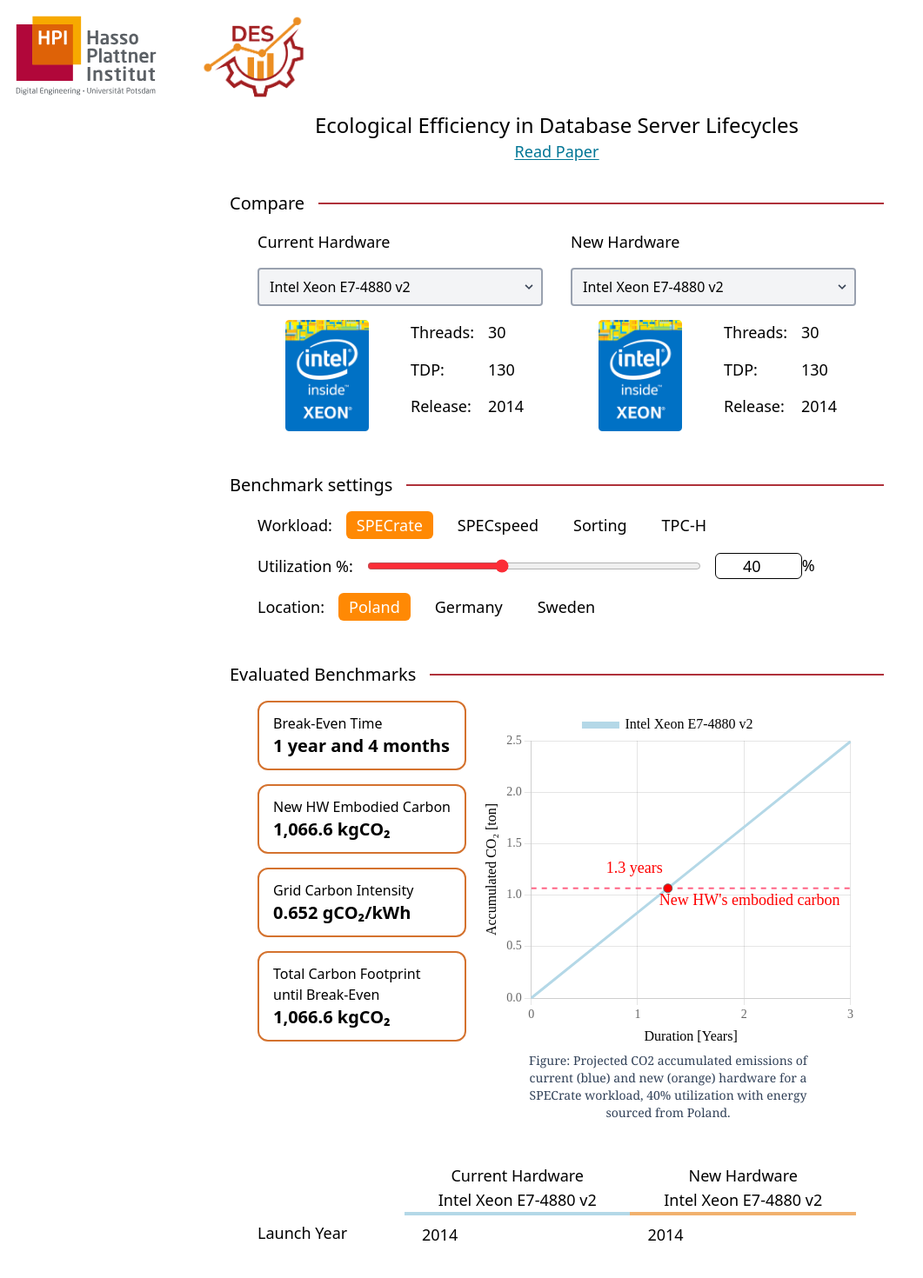
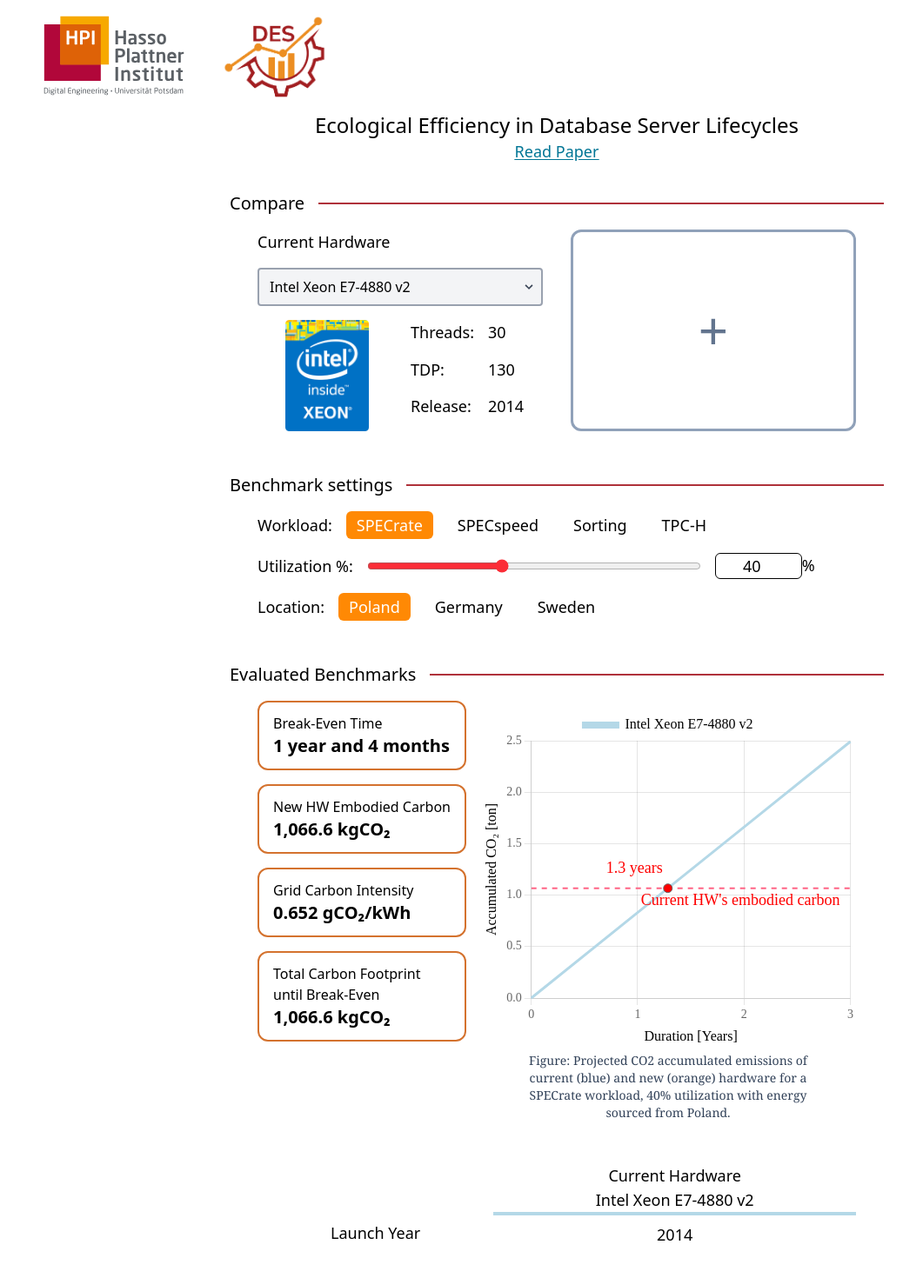
Before and after one commit to hpides/server-buy-advisor, a React (Vite) app in the folder frontend/: page / in a window 1280 px wide. Shown: the top 1470 px of the page at 87% size, without its empty margins (0-1061 px from the left). Built offline with nearby package versions, Linux system fonts and the light colour scheme.

Commit message:
added toggle for single comparison and delimeter on table values

```diff
--- a/frontend/src/App.tsx
+++ b/frontend/src/App.tsx
@@ -28,7 +28,7 @@
 
   return (
     <>
-      <header className='h-32 p-4 flex gap-12'>
+      <header className='h-32 pl-12 p-4 flex gap-10'>
         <img src={hpiLogo} className='h-full' />
         <img src={desLogo} className='h-full' />
       </header>
--- a/frontend/src/assets/data.ts
+++ b/frontend/src/assets/data.ts
@@ -21,20 +21,21 @@
   label: keyof CPUEntry;
   unit: string | null;
   tofixed: number;
+  delimeter: boolean;
 }
 
 export const CPU_METRICS: Record<string, CPUMetric> = {
-  "Launch Year": { label: "LAUNCH_YEAR", unit: null, tofixed: 0 },
-  "TDP": { label: "TDP", unit: "Watts", tofixed: 0 },
-  "TPCH runs /hr": { label: "TPCH_RUNS_PER_H", unit: "Runs/hr", tofixed: 2 },
-  "SPECint rate": { label: "SPECINT_RATE", unit: null, tofixed: 2 },
-  "SPECrate": { label: "SPECINT", unit: null, tofixed: 2 },
-  "Core Count": { label: "CORE_COUNT", unit: null, tofixed: 0 },
-  "Sorted Tuples": { label: "SORTED_TUPLES_PER_S", unit: "Tuples/sec", tofixed: 0 },
-  "Sorted Tuples ": { label: "SORTED_TUPLES_PER_JOULE", unit: "Tuples/J", tofixed: 0 },
-  "TPCH runs": { label: "TPCH_RUNS_PER_KJOULE", unit: "Runs/KJ", tofixed: 3 },
-  "SPECint": { label: "SPECINT_PER_TDP", unit: "Score/W", tofixed: 2 },
-  "SPECInt rate": { label: "SPECINTrate_PER_TDP", unit: "Rate/W", tofixed: 2 }
+  "Launch Year": { label: "LAUNCH_YEAR", unit: null, tofixed: 0, delimeter: false },
+  "TDP": { label: "TDP", unit: "Watts", tofixed: 0, delimeter: true },
+  "TPCH runs /hr": { label: "TPCH_RUNS_PER_H", unit: "Runs/hr", tofixed: 2, delimeter: true },
+  "SPECint rate": { label: "SPECINT_RATE", unit: null, tofixed: 2, delimeter: true },
+  "SPECrate": { label: "SPECINT", unit: null, tofixed: 2, delimeter: true },
+  "Core Count": { label: "CORE_COUNT", unit: null, tofixed: 0, delimeter: true },
+  "Sorted Tuples": { label: "SORTED_TUPLES_PER_S", unit: "Tuples/sec", tofixed: 0, delimeter: true },
+  "Sorted Tuples ": { label: "SORTED_TUPLES_PER_JOULE", unit: "Tuples/J", tofixed: 0, delimeter: true },
+  "TPCH runs": { label: "TPCH_RUNS_PER_KJOULE", unit: "Runs/KJ", tofixed: 3, delimeter: true },
+  "SPECint": { label: "SPECINT_PER_TDP", unit: "Score/W", tofixed: 2, delimeter: true },
+  "SPECInt rate": { label: "SPECINTrate_PER_TDP", unit: "Rate/W", tofixed: 2, delimeter: true }
 };
 
 const CPU_DATA : CPUs= {
--- a/frontend/src/charts/lineChart.tsx
+++ b/frontend/src/charts/lineChart.tsx
@@ -102,6 +102,9 @@
     })
   }
 
+  const L = oldSystemOpex.length - 1;
+  const isOneDecimalPlace = oldSystemOpex[L] > 1000 && newSystemOpex[L] > 1000;
+
   const annotationHeight = comparison.newSystemOpex[0];
 
   const labels = Array.from(Array(breakEven).keys())
@@ -161,7 +164,7 @@
                 size: 14,
               },
               callback: function(value) {
-                return (Number(value) / 1000).toFixed(1);
+                return (Number(value) / 1000).toFixed(isOneDecimalPlace ? 1 : 2);
               }
             },
           },
@@ -186,7 +189,7 @@
                   },
                   color: "red",
                   yAdjust: 15,
-                  content: "New HW's embodied carbon",
+                  content: `${singleComparison ? "Current" : "New" } HW's embodied carbon`,
                   position: "end",
                 },
               },
--- a/frontend/src/partials/BenchmarkEvaluations.tsx
+++ b/frontend/src/partials/BenchmarkEvaluations.tsx
@@ -27,7 +27,7 @@
 };
 
 function BenchmarkEvaluations() {
-  const { currentHardware, newHardware, comparison, country, utilization, intersect, workload } = useBenchmarkContext();
+  const { currentHardware, newHardware, comparison, country, utilization, intersect, workload, singleComparison } = useBenchmarkContext();
 
   const year = intersect ? yearToYearAndMonth(Number(intersect.x.toFixed(1))) : "No Break-Even";
   const intensity = GCI_CONSTANTS[country]
@@ -61,25 +61,31 @@
                 <p className="font-light">Current Hardware</p>
                 <p className="font-medium">{currentHardware}</p>
               </th>
-              <th className="border-b-4 border-[#F1B16E]">
+              <th className="border-b-4 border-[#F1B16E]" hidden={singleComparison}>
                 <p className="font-light">New Hardware</p>
                 <p className="font-medium">{newHardware}</p>
               </th>
             </tr>
           </thead>
           <tbody>
-            {Object.entries(CPU_METRICS).map(([key, { label, unit, tofixed }]) => {
-              const curVal = currentData[label]?.toFixed(tofixed);
-              const newVal = newData[label]?.toFixed(tofixed);
+            {Object.entries(CPU_METRICS).map(([key, { label, unit, tofixed, delimeter }]) => {
+              let curVal = currentData[label]?.toFixed(tofixed);
+              let newVal = newData[label]?.toFixed(tofixed);
+
+              if (delimeter) {
+                curVal = addCommaToNumber(Number(curVal));
+                newVal = addCommaToNumber(Number(newVal));
+              }
+
               const rowPadding = "py-2"
               return (
-                <tr key={key} className="text-left align-top">
+                <tr key={key} className={`${singleComparison ? 'text-center' : 'text-left'} align-top`}>
                   <th className={`font-medium flex flex-col py-2 ${rowPadding}`}>
                     <span>{key}</span>
                     <span className="text-sm text-slate-600">{unit || BLANK_SPACE}</span>
                   </th>
                   <td className={rowPadding + ' px-5'}>{curVal}</td> {/* Placeholder for Current Hardware Value */}
-                  <td className={rowPadding + ' px-5'}>{newVal}</td> {/* Placeholder for New Hardware Value */}
+                  <td className={rowPadding + ' px-5'} hidden={singleComparison}>{newVal}</td> {/* Placeholder for New Hardware Value */}
                 </tr>
               )})}
           </tbody>
--- a/frontend/src/partials/Compare.tsx
+++ b/frontend/src/partials/Compare.tsx
@@ -1,4 +1,4 @@
-import React from "react";
+import React, { useState } from "react";
 import intel_xeon_logo from "../assets/intel_xeon_logo.png";
 import CPU_DATA, { CPUEntry } from "../assets/data.ts";
 import { useBenchmarkContext } from "../utility/BenchmarkContext.tsx";
@@ -7,6 +7,10 @@
 import logo2015 from "../assets/intel_logo/2015.jpg";
 import logo2020 from "../assets/intel_logo/2020.png";
 import logo2024 from "../assets/intel_logo/2024.jpg";
+import close from "../assets/close.png";
+
+const NEW_LABEL = "New Hardware";
+const OLD_LABEL = "Current Hardware";
 
 const YEAR_LOGOS: Record<number, string> = {
   2013: logo2013,
@@ -42,13 +46,40 @@
 const Dropdown: React.FC<DropdownProps> = ({ label, options, selected, compareTo, onChange }) => {
   const specs_selected :CPUEntry = CPU_DATA[selected];
   const specs_compareTo :CPUEntry = CPU_DATA[compareTo];
+  const canToggle = label == NEW_LABEL;
+
+  const [showDropdown, setShowDropdown] = useState<boolean>(canToggle ? false : true);
+
+  if (canToggle && !showDropdown) {
+    onChange(compareTo)
+  }
+
+  const toggleShow = () => {
+    if (!canToggle) return;
+    setShowDropdown(!showDropdown);
+  }
 
   const cpuLogo = getClosestLogo(specs_selected.LAUNCH_YEAR);
 
   return (
-    <div className="w-1/2 flex flex-col gap-4 font-light">
-      <p className="text-lg">{label}</p>
-      <div className="relative">
+    <div className="w-1/2 flex flex-col gap-4 font-light relative">
+      <div
+        onClick={toggleShow}
+        className={`${showDropdown ? 'opacity-0 pointer-events-none' : 'opacity-100 pointer-events-auto'} z-10 cursor-pointer duration-150 absolute top-0 left-0 w-full h-full bg-white border-3 border-slate-400 rounded-xl flex items-center justify-center group hover:border-slate-300`}>
+        <p className="text-6xl text-slate-500 group-hover:text-slate-400 duration-150">+</p>
+      </div>
+      <div className="flex justify-between">
+        <p className="text-lg">{label}</p>
+        <button
+          hidden={!canToggle}
+          onClick={toggleShow}
+          className="w-fit px-2 cursor-pointer hover:text-red-600 duration-200 scale-110 hover:scale-125"
+        >
+          <img src={close} className="h-5" />
+        </button>
+      </div>
+      <div
+        className={`${showDropdown ? 'opacity-100' : 'opacity-0 pointer-events-none'} relative duration-150`}>
         <select
           className="block appearance-none text-base w-full bg-gray-100 border-2 border-gray-400 py-2 px-3 pr-8 rounded focus:outline-none focus:bg-white focus:border-gray-500"
           value={selected}
@@ -101,14 +132,14 @@
   return (
     <div className="flex px-8 py-4 gap-8">
       <Dropdown
-        label="Current Hardware"
+        label={OLD_LABEL}
         options={CPU_LIST}
         selected={currentHardware}
         compareTo={newHardware}
         onChange={setCurrentHardware}
       />
       <Dropdown
-        label="New Hardware"
+        label={NEW_LABEL}
         options={CPU_LIST}
         selected={newHardware}
         compareTo={currentHardware}
--- a/frontend/src/utility/BenchmarkContext.tsx
+++ b/frontend/src/utility/BenchmarkContext.tsx
@@ -109,7 +109,7 @@
   }
 
   const intersect = calculateIntersect(singleComparison, comparison.oldSystemOpex, comparison.newSystemOpex)
-  const breakEven = Math.ceil(intersect ? intersect.x + 2 : 5);
+  const breakEven = Math.ceil(intersect ? intersect.x + 2 : 1000);
 
   const oldSystemOpex = comparison.oldSystemOpex.slice(0, breakEven);
   const newSystemOpex = comparison.newSystemOpex.slice(0, breakEven);
```
Also changed, not shown: frontend/src/assets/close.png (added).
